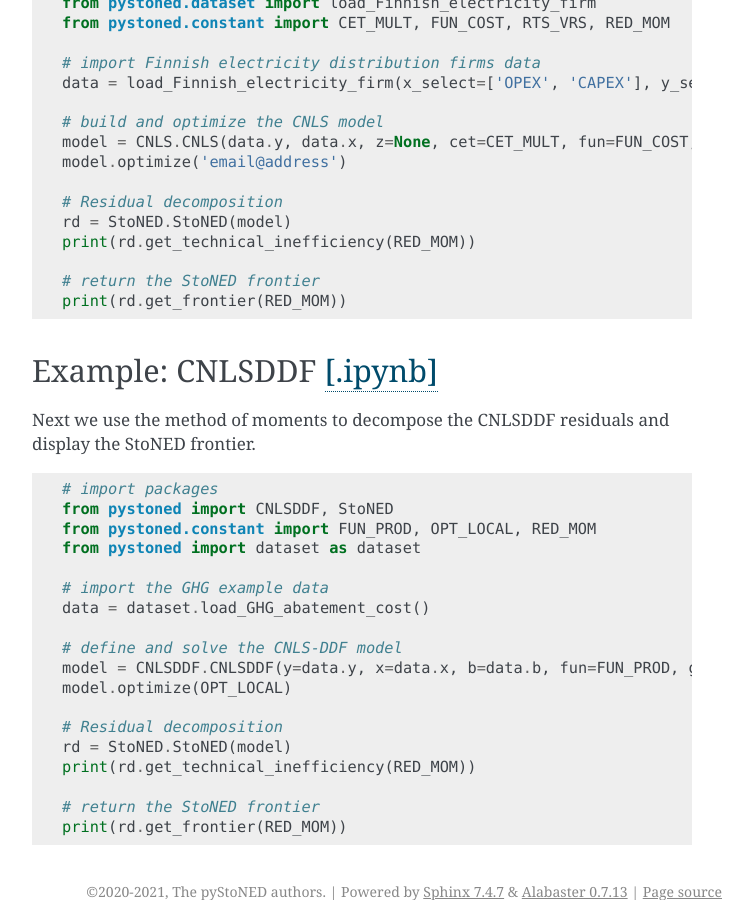
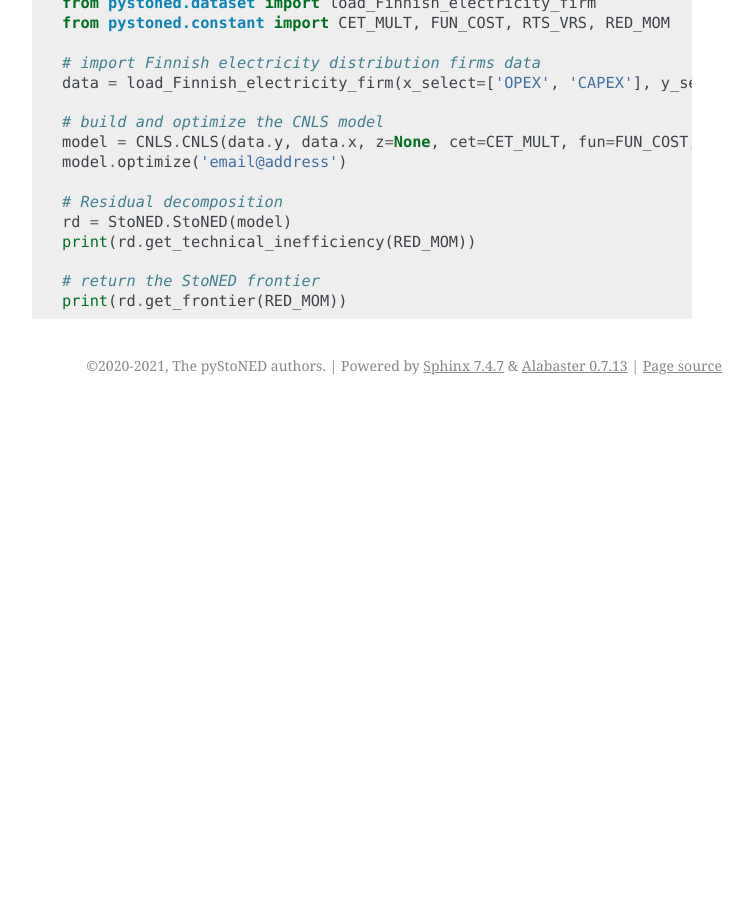
Before and after one commit to ds2010/pyStoNED, a Sphinx documentation site: the page built from doc/sphinx/examples/StoNED/mom.rst, in a window 1280 px wide and 900 px high, scrolled down 1031 px. Shown: the whole window, without its empty margins (388-1141 px from the left). Built offline with Sphinx 7.4.7, drawn with Linux system fonts in a browser that asks for light colours; after the commit the page ends 1436 px from its top, so only the background shows below that; some of the changed text lies outside the part shown.

Commit message:
doc(StoNED): update the example

```diff
--- a/doc/sphinx/examples/StoNED/kde.rst
+++ b/doc/sphinx/examples/StoNED/kde.rst
@@ -37,4 +37,4 @@ In the following code, we use the kernel density approach to decompose the CNLS
 
     # retrive the unconditional expected inefficiency \mu
     rd = StoNED.StoNED(model)
-    print(rd.get_unconditional_expected_inefficiency('KDE'))
+    print(rd.get_unconditional_expected_inefficiency(RED_KDE))
--- a/doc/sphinx/examples/StoNED/mom.rst
+++ b/doc/sphinx/examples/StoNED/mom.rst
@@ -63,30 +63,3 @@ In the following code, we use the method of moments to decompose the CNLS residu
 
     # return the StoNED frontier
     print(rd.get_frontier(RED_MOM))
-
-
-Example: CNLSDDF `[.ipynb] <https://colab.research.google.com/github/ds2010/pyStoNED/blob/master/notebooks/StoNED_MoM_CNLSDDF.ipynb>`_
-----------------------------------------------------------------------------------------------------------------------------------------
-
-Next we use the method of moments to decompose the CNLSDDF residuals and display the StoNED frontier.
-
-.. code:: python
-
-    # import packages
-    from pystoned import CNLSDDF, StoNED
-    from pystoned.constant import FUN_PROD, OPT_LOCAL, RED_MOM
-    from pystoned import dataset as dataset
-
-    # import the GHG example data
-    data = dataset.load_GHG_abatement_cost()
-
-    # define and solve the CNLS-DDF model
-    model = CNLSDDF.CNLSDDF(y=data.y, x=data.x, b=data.b, fun=FUN_PROD, gx=[0.0, 0.0], gb=-1.0, gy=1.0)
-    model.optimize(OPT_LOCAL)
-
-    # Residual decomposition
-    rd = StoNED.StoNED(model)
-    print(rd.get_technical_inefficiency(RED_MOM))
-
-    # return the StoNED frontier
-    print(rd.get_frontier(RED_MOM))
```
Also changed, not shown: 2 other files.
